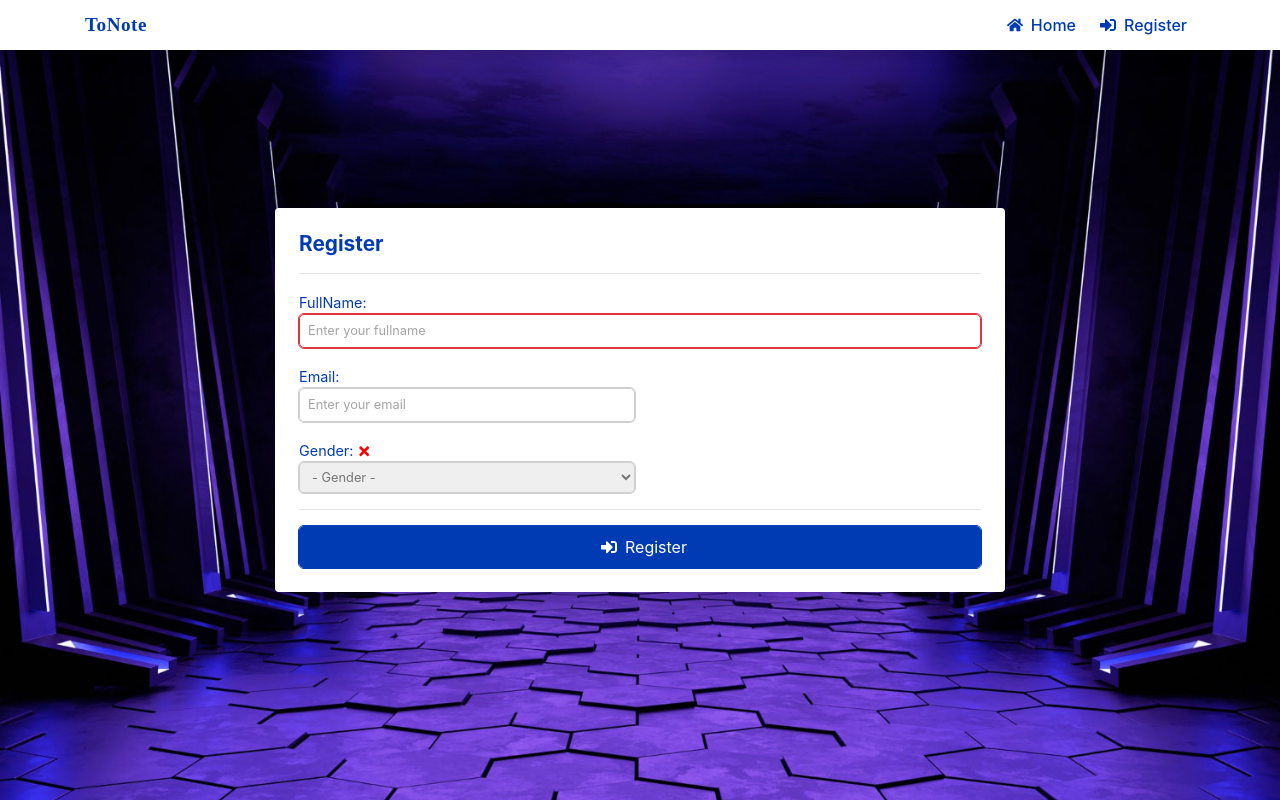
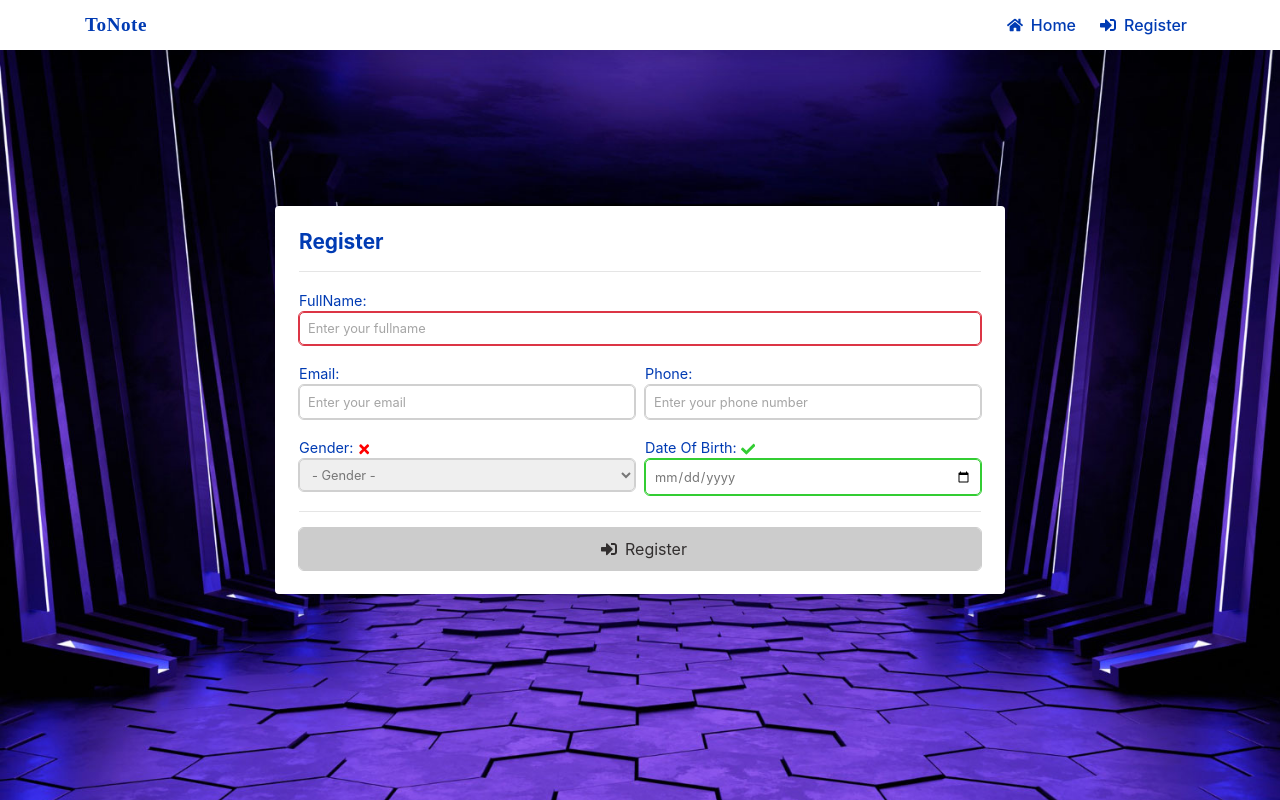
Before and after one commit to Abiodun-Samuel/tonote-project, a React (Create React App) app: page /register in a window 1280 px wide. Built offline with nearby package versions, Linux system fonts and the light colour scheme.

Commit message:
register page

```diff
--- a/src/components/Register/Register.jsx
+++ b/src/components/Register/Register.jsx
@@ -1,13 +1,11 @@
 import { useEffect, useRef, useState } from "react";
 import "./register.css";
 import { FaCheck, FaTimes, FaInfoCircle } from "react-icons/fa";
-import { USER_REGEX, EMAIL_REGEX } from "../../utils/constants";
+import { USER_REGEX, EMAIL_REGEX, PHONE_REGEX } from "../../utils/constants";
 import { FaSignInAlt } from "react-icons/fa";
 
 const Register = () => {
   const userNameRef = useRef();
-  // const genderRef = useRef();
-  // const errRef = useRef();
 
   const [userName, setUserName] = useState("");
   const [validName, setValidName] = useState(false);
@@ -17,9 +15,17 @@ const Register = () => {
   const [validEmail, setValidEmail] = useState(false);
   const [emailFocus, setEmailFocus] = useState(false);
 
+  const [userPhone, setUserPhone] = useState("");
+  const [validPhone, setValidPhone] = useState(false);
+  const [phoneFocus, setPhoneFocus] = useState(false);
+
   const [gender, setGender] = useState("");
   const [validGender, setValidGender] = useState(false);
   const [genderFocus, setGenderFocus] = useState(false);
+
+  const [date, setDate] = useState("");
+  const [validDate, setValidDate] = useState(false);
+  const [dateFocus, setDateFocus] = useState(false);
 
   const [errMsg, setErrMsg] = useState("");
   const [success, setSuccess] = useState(false);
@@ -37,12 +43,29 @@ const Register = () => {
   }, [userEmail]);
 
   useEffect(() => {
+    setValidPhone(PHONE_REGEX.test(userPhone));
+  }, [userPhone]);
+
+  useEffect(() => {
     if (gender || gender !== "") {
       setValidGender(true);
     } else {
       setValidGender(false);
     }
   }, [gender]);
+
+  useEffect(() => {
+    const year = date.substring(0, 4);
+    let diff = Number(new Date().getFullYear()) - Number(year);
+    if (Math.sign(diff) === -1 || Math.sign(diff) === -0) {
+      diff = diff * -1;
+    }
+    if (diff < 18) {
+      setValidDate(false);
+    } else {
+      setValidDate(true);
+    }
+  }, [date]);
 
   // useEffect(() => {
   //   setErrMsg("");
@@ -52,7 +75,7 @@ const Register = () => {
     e.preventDefault();
     // if button enabled with JS hack
     const v1 = USER_REGEX.test(userName);
-    // const v2 = PWD_REGEX.test(pwd);
+
     if (!v1) {
       setErrMsg("Invalid Entry");
       return;
@@ -139,8 +162,8 @@ const Register = () => {
                   </div>
                 </div>
 
-                {/* email and phone number */}
                 <div className="form-row my-3">
+                  {/* email  */}
                   <div className="col-6">
                     <label htmlFor="useremail">
                       Email:
@@ -178,6 +201,46 @@ const Register = () => {
                       Please enter a valid email
                     </p>
                   </div>
+
+                  {/* phone number  */}
+                  <div className="col-6">
+                    <label htmlFor="userphone">
+                      Phone:
+                      <FaCheck className={validPhone ? "valid" : "hide"} />
+                      <FaTimes
+                        className={
+                          validPhone || !userPhone ? "hide" : "invalid"
+                        }
+                      />
+                    </label>
+                    <input
+                      className={validPhone ? "validinput" : ""}
+                      type="tel"
+                      id="userphone"
+                      pattern={PHONE_REGEX}
+                      autoComplete="off"
+                      onChange={(e) => setUserPhone(e.target.value)}
+                      value={userPhone}
+                      required
+                      placeholder="Enter your phone number"
+                      aria-invalid={validPhone ? "false" : "true"}
+                      aria-describedby="uidnote"
+                      onFocus={() => setPhoneFocus(true)}
+                      onBlur={() => setPhoneFocus(false)}
+                    />
+                    <p
+                      id="uidnote"
+                      className={
+                        phoneFocus && userPhone && !validPhone
+                          ? "instructions"
+                          : "offscreen"
+                      }
+                    >
+                      <FaInfoCircle />
+                      Please enter a valid Phone Number <br />
+                      Format : 09XX XXX XXXX || 08XX XXX XXXX || 07XX XXX XXXX
+                    </p>
+                  </div>
                 </div>
 
                 <div className="form-row my-3">
@@ -191,10 +254,9 @@ const Register = () => {
                       />
                     </label>
                     <select
-                      className={`${validGender} ? "validinput" : "" `}
+                      className={validPhone ? "validinput" : ""}
                       name="gender"
                       id="gender"
-                      // ref={genderRef}
                       autoComplete="off"
                       onChange={(e) => {
                         setGender(e.target.value);
@@ -230,77 +292,56 @@ const Register = () => {
                     </p>
                   </div>
 
-                  <div className="col-6"></div>
-                </div>
-
-                {/* <label htmlFor="password">
-                  Password:
-                  <FaCheck className={validPwd ? "valid" : "hide"} />
-                  <FaTimes className={validPwd || !pwd ? "hide" : "invalid"} />
+                  <div className="col-6">
+                    <label htmlFor="date">
+                      Date Of Birth:
+                      <FaCheck className={validDate ? "valid" : "hide"} />
+                      <FaTimes
+                        className={validDate || !date ? "hide" : "invalid"}
+                      />
                     </label>
-
                     <input
-                  type="password"
-                  id="password"
-                  onChange={(e) => setPwd(e.target.value)}
-                  value={pwd}
+                      className={validDate ? "validinput" : ""}
+                      type="date"
+                      id="date"
+                      autoComplete="off"
+                      onChange={(e) => setDate(e.target.value)}
+                      value={date}
                       required
-                  aria-invalid={validPwd ? "false" : "true"}
-                  aria-describedby="pwdnote"
-                  onFocus={() => setPwdFocus(true)}
-                  onBlur={() => setPwdFocus(false)}
+                      placeholder="Enter your date of birth"
+                      aria-invalid={validDate ? "false" : "true"}
+                      aria-describedby="uidnote"
+                      onFocus={() => setDateFocus(true)}
+                      onBlur={() => setDateFocus(false)}
                     />
                     <p
-                  id="pwdnote"
+                      id="uidnote"
                       className={
-                    pwdFocus && !validPwd ? "instructions" : "offscreen"
+                        dateFocus && date && !validDate
+                          ? "instructions"
+                          : "offscreen"
                       }
                     >
                       <FaInfoCircle />
-                  8 to 24 characters.
-                  <br />
-                  Must include uppercase and lowercase letters, a number and a
-                  special character.
-                  <br />
-                  Allowed special characters:{" "}
-                  <span aria-label="exclamation mark">!</span>{" "}
-                  <span aria-label="at symbol">@</span>{" "}
-                  <span aria-label="hashtag">#</span>{" "}
-                  <span aria-label="dollar sign">$</span>{" "}
-                  <span aria-label="percent">%</span>
+                      Sorry, you must be above 18years old to attend this event.
                     </p>
+                  </div>
+                </div>
 
-                <label htmlFor="confirm_pwd">
-                  Confirm Password:
-                  <FaCheck
-                    className={validMatch && matchPwd ? "valid" : "hide"}
-                  />
-                  <FaTimes
-                    className={validMatch || !matchPwd ? "hide" : "invalid"}
-                  />
-                </label>
-                <input
-                  type="password"
-                  id="confirm_pwd"
-                  onChange={(e) => setMatchPwd(e.target.value)}
-                  value={matchPwd}
-                  required
-                  aria-invalid={validMatch ? "false" : "true"}
-                  aria-describedby="confirmnote"
-                  onFocus={() => setMatchFocus(true)}
-                  onBlur={() => setMatchFocus(false)}
-                />
-                <p
-                  id="confirmnote"
-                  className={
-                    matchFocus && !validMatch ? "instructions" : "offscreen"
+                <hr />
+
+                <button
+                  className="button"
+                  disabled={
+                    !validName ||
+                    !validGender ||
+                    !validEmail ||
+                    !validPhone ||
+                    !validDate
+                      ? true
+                      : false
                   }
                 >
-                  <FaInfoCircle />
-                  Must match the first password input field.
-                </p> */}
-                <hr />
-                <button disabled={!validName ? true : false}>
                   <span className="d-flex justify-content-center align-items-center">
                     <FaSignInAlt className="mx-2" /> Register
                   </span>
--- a/src/components/Register/register.css
+++ b/src/components/Register/register.css
@@ -20,8 +20,9 @@
 }
 
 input[type="text"],
-select
-/* input[type="password"], */
+select,
+input[type="tel"],
+input[type="date"]
  {
   padding: 0.4rem 0.5rem;
   outline: none;
@@ -33,17 +34,14 @@ select
    color: #777777;
 }
 
+input[type="date"]:focus,
 input[type="text"]:focus,
+input[type="tel"]:focus,
 select:focus{
   border: 1px solid var(--red);
    outline: 1px solid var(--red);
    border-radius: 5px;
 }
-
-/* input[type="text"]:valid {
-   border: 1px solid var(--green);
-   outline: 1px solid var(--green);
-} */
 
 label {
   margin: 0;
@@ -52,7 +50,7 @@ label {
   color: var(--blue);
 }
 
-.register button {
+.register .button {
   padding: 0.5rem;
   width: 100%;
   background: var(--blue);
@@ -63,11 +61,29 @@ label {
   transition: 500ms;
 }
 
-.register button:hover {
+.register .button:hover {
 background: var(--primary);
 outline: 1px solid var(--primary);
 border: 1px solid var(--primary);
 color: var(--white);
+}
+
+.button:disabled,
+.button[disabled] {
+   border: 1px solid #cccccc;
+   outline: 1px solid #cccccc;
+   background-color: #cccccc;
+   color: #322f2f;
+
+}
+
+.button:disabled:hover,
+.button[disabled]:hover {
+   border: 1px solid #cccccc;
+   outline: 1px solid #cccccc;
+   background-color: #cccccc;
+   color: #322f2f;
+
 }
 
 .instructions {
@@ -102,6 +118,10 @@ color: var(--white);
    border: 1px solid limegreen !important;
    outline: 1px solid limegreen !important;
 }
+.invalidinput{
+   border: 1px solid red !important;
+   outline: 1px solid red !important;
+}
 
 .invalid {
     color: red;
```
Lines whose indentation alone changed are shown as unchanged.
